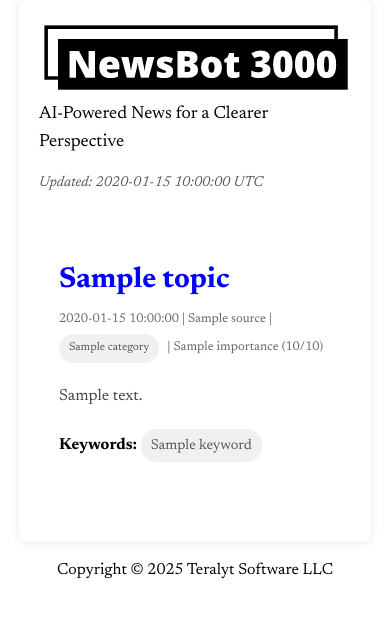
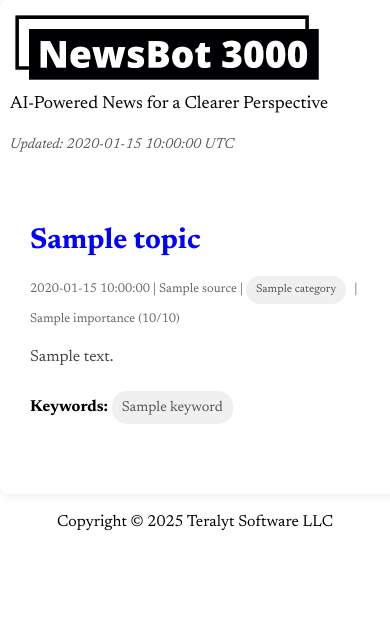
Before and after one commit to regnull/nb3000, a Flask app: template web/templates/topics.html in a window 390 px wide. Shown: the top 618 px of the page. Run offline with Flask 3, Linux system fonts and the light colour scheme; the template is opened without the code that fills it: most values are stand-ins (such as "Sample title", 1, 10 or a date in 2020).

Commit message:
fix topics page on mobile

```diff
--- a/web/templates/topics.html
+++ b/web/templates/topics.html
@@ -29,11 +29,6 @@
         }
         body {
             font-family: 'Newsreader', serif;
-        }
-        .container {
-            width: 80%;
-            margin: 0 auto;
-            padding: 20px;
         }
         .updated {
             font-size: 0.9em;
```
